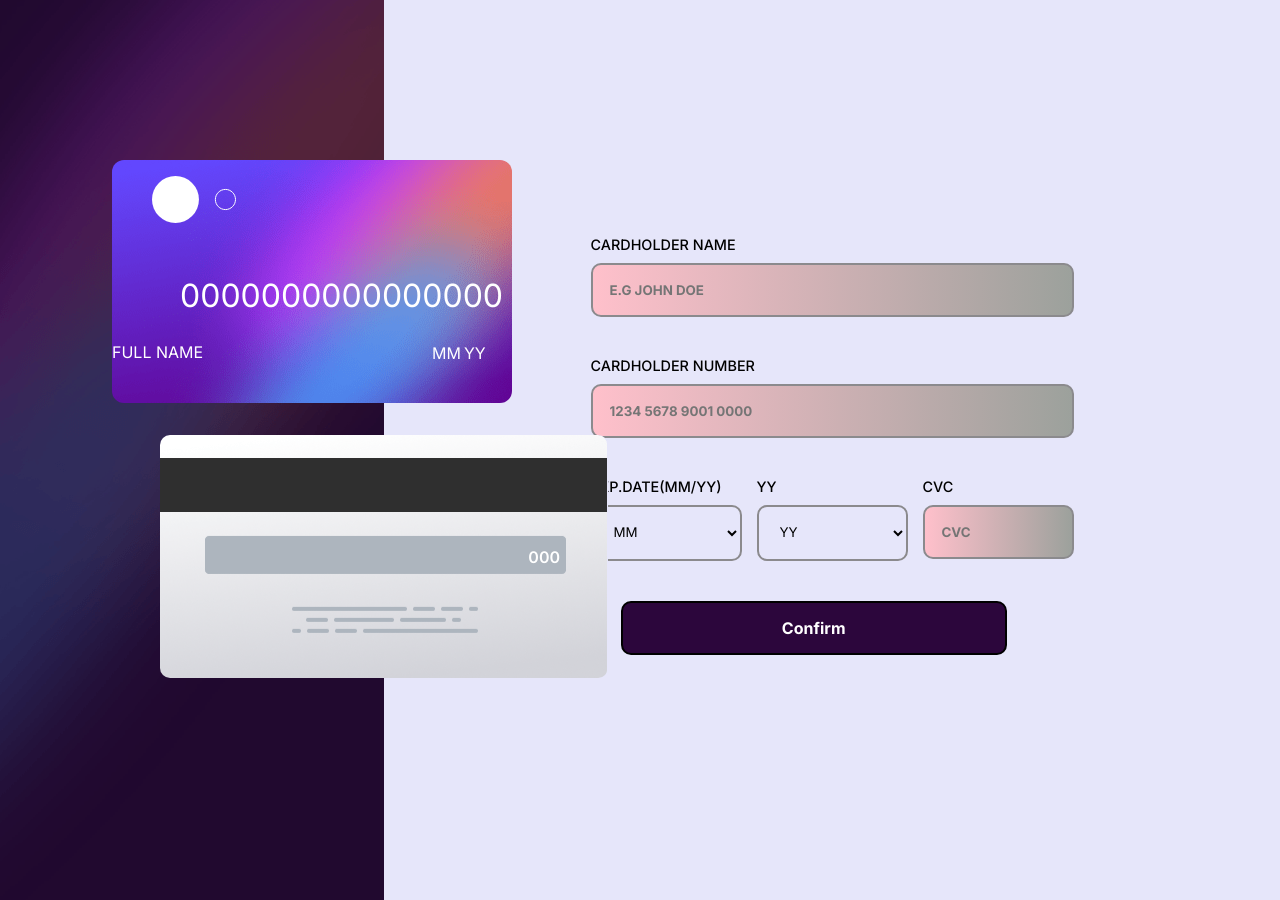
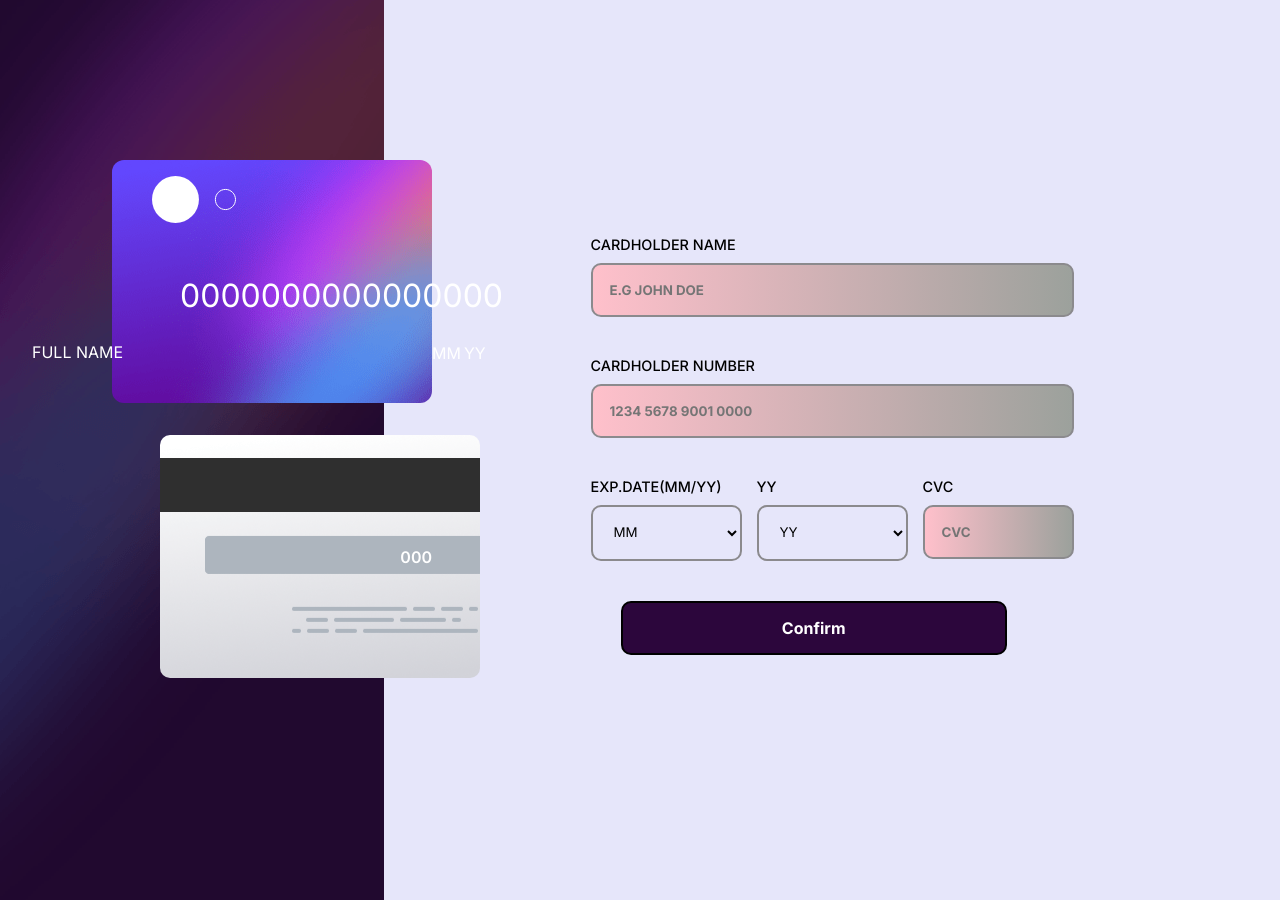
Before and after one commit to adeyemimichael/card-validation, a plain HTML site: page index.html in a window 1280 px wide. Drawn offline with Linux system fonts and the light colour scheme.

Commit message:
Update Stylesheet.css

```diff
--- a/Stylesheet.css
+++ b/Stylesheet.css
@@ -107,7 +107,7 @@ background-image:url("bg-card-front.png");
 background-repeat:no-repeat ;
 display:flex;
 height:15.2rem;
-width: 25rem;
+width: 20rem;
 border-radius: 12px;
 position:relative;
 top: 10rem;
@@ -227,7 +227,7 @@ position:relative;
 left:10rem;
 top: 12rem;
 height:15.2rem;
-width: 28rem;
+width: 20rem;
 background-image: url("bg-card-back.png");
 background-repeat: no-repeat;
 border-radius: 10px;
```
